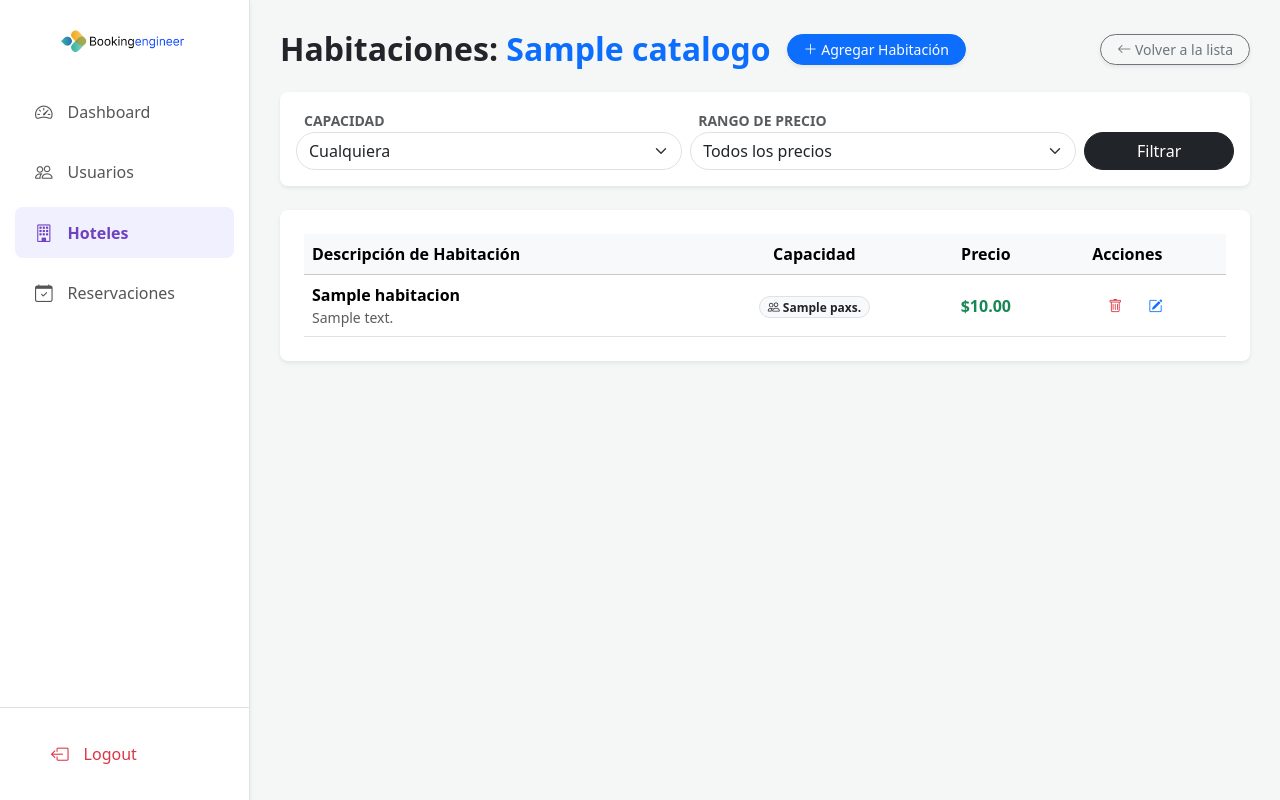
After one commit to markgiovany/5to-travel, a PHP site: page /admin/habitaciones.php?id=1 in a window 1280 px wide. The commit adds this page. Run offline with PHP 8.4, Linux system fonts and the light colour scheme; the visitor is signed in with stand-in values (Sample User, id 1); tables that the repository leaves empty or names only in its code hold one stand-in row (values such as "Sample post").

Commit message:
vista de habitaciones

```diff
--- a/admin/edit_hotel.php
+++ b/admin/edit_hotel.php
@@ -102,7 +102,7 @@ if ($_SERVER['REQUEST_METHOD'] == 'POST') {
             <li><a href="admin_dashboard.php" class="nav-link"><i class="bi bi-speedometer2"></i> Dashboard</a></li>
             <li><a href="users.php" class="nav-link"><i class="bi bi-people"></i> Usuarios</a></li>
             <li><a href="hoteles.php" class="nav-link active"><i class="bi bi-building"></i> Hoteles</a></li>
-            <li><a href="reservas.php" class="nav-link"><i class="bi bi-calendar-check"></i> Reservas</a></li>
+            <li><a href="reservaciones.php" class="nav-link"><i class="bi bi-calendar-check"></i> Reservaciones</a></li>
         </ul>
         <div class="p-3 border-top">
             <a href="../auth/logout.php" class="nav-link text-danger">
--- a/admin/edit_user.php
+++ b/admin/edit_user.php
@@ -60,7 +60,7 @@ if ($_SERVER['REQUEST_METHOD'] == 'POST') {
             <li><a href="admin_dashboard.php" class="nav-link"><i class="bi bi-speedometer2"></i> Dashboard</a></li>
             <li><a href="users.php" class="nav-link active"><i class="bi bi-people"></i> Usuarios</a></li>
             <li><a href="hoteles.php" class="nav-link"><i class="bi bi-building"></i> Hoteles</a></li>
-            <li><a href="reservas.php" class="nav-link"><i class="bi bi-calendar-check"></i> Reservas</a></li>
+            <li><a href="reservaciones.php" class="nav-link"><i class="bi bi-calendar-check"></i> Reservaciones</a></li>
         </ul>
         <div class="p-3 border-top">
             <a href="../auth/logout.php" class="nav-link text-danger">
--- /dev/null
+++ b/admin/habitaciones.php
@@ -0,0 +1,187 @@
+<?php
+session_start();
+include("../config/conexion.php");
+
+if (!isset($_SESSION['role']) || $_SESSION['role'] !== 'admin') {
+    header("Location: ../index.php");
+    exit();
+}
+
+if (!isset($_GET['id'])) {
+    header("Location: hoteles.php");
+    exit();
+}
+
+$id_hotel = mysqli_real_escape_string($conexion, $_GET['id']);
+
+$res_hotel = mysqli_query($conexion, "SELECT nombre FROM catalogo WHERE id_catalogo = '$id_hotel'");
+$hotel_info = mysqli_fetch_assoc($res_hotel);
+
+if (!$hotel_info) {
+    header("Location: hoteles.php");
+    exit();
+}
+
+$where_clauses = ["ch.id_catalogo = '$id_hotel'"];
+
+if (isset($_GET['capacidad']) && !empty($_GET['capacidad'])) {
+    $capacidad = mysqli_real_escape_string($conexion, $_GET['capacidad']);
+    $where_clauses[] = "ch.capacidad = '$capacidad'";
+}
+
+if (isset($_GET['precio_range']) && !empty($_GET['precio_range'])) {
+    $rango = $_GET['precio_range'];
+
+    if ($rango == '1') {
+        $where_clauses[] = "ch.precio <= 3000";
+    } elseif ($rango == '2') {
+        $where_clauses[] = "ch.precio BETWEEN 3001 AND 6000";
+    } elseif ($rango == '3') {
+        $where_clauses[] = "ch.precio BETWEEN 6001 AND 9000";
+    } elseif ($rango == '4') {
+        $where_clauses[] = "ch.precio BETWEEN 9001 AND 10000";
+    } elseif ($rango == '5') {
+        $where_clauses[] = "ch.precio > 10000";
+    }
+}
+
+$where_sql = " WHERE " . implode(" AND ", $where_clauses);
+
+$query = "SELECT ch.* FROM cat_catalogo_habitacion ch $where_sql ORDER BY ch.precio ASC";
+$resultado = mysqli_query($conexion, $query);
+
+if (!$resultado) {
+    die("Error en la consulta SQL: " . mysqli_error($conexion));
+}
+?>
+
+<!DOCTYPE html>
+<html lang="es">
+<head>
+    <meta charset="UTF-8">
+    <meta name="viewport" content="width=device-width, initial-scale=1.0">
+    <title>Brooking | Habitaciones de <?php echo $hotel_info['nombre']; ?></title>
+    <link href="https://cdn.jsdelivr.net/npm/bootstrap@5.3.3/dist/css/bootstrap.min.css" rel="stylesheet">
+    <link rel="stylesheet" href="https://cdn.jsdelivr.net/npm/bootstrap-icons@1.11.3/font/bootstrap-icons.min.css">
+    <link rel="stylesheet" href="../styles/admin_dashboard.css">
+</head>
+<body>
+
+<div class="d-flex">
+    <div class="sidebar d-flex flex-column shadow-sm">
+        <div class="p-4 text-center">
+            <img src="../imagenes/brooking.png" alt="Logo" width="140">
+        </div>
+        <ul class="nav flex-column mb-auto">
+            <li><a href="admin_dashboard.php" class="nav-link"><i class="bi bi-speedometer2"></i> Dashboard</a></li>
+            <li><a href="users.php" class="nav-link"><i class="bi bi-people"></i> Usuarios</a></li>
+            <li><a href="hoteles.php" class="nav-link active"><i class="bi bi-building"></i> Hoteles</a></li>
+            <li><a href="reservaciones.php" class="nav-link"><i class="bi bi-calendar-check"></i> Reservaciones</a></li>
+        </ul>
+        <div class="p-3 border-top">
+            <a href="../auth/logout.php" class="nav-link text-danger"><i class="bi bi-box-arrow-left"></i> Logout</a>
+        </div>
+    </div>
+
+    <div class="content">
+        <div class="d-flex justify-content-between align-items-center mb-4">
+            <div class="d-flex align-items-center gap-3">
+                <h2 class="fw-bold m-0">Habitaciones: <span class="text-primary"><?php echo $hotel_info['nombre']; ?></span></h2>
+                <a href="add_habitacion.php?id_hotel=<?php echo $id_hotel; ?>" class="btn btn-primary btn-sm rounded-pill px-3 shadow-sm">
+                    <i class="bi bi-plus-lg"></i> Agregar Habitación
+                </a>
+            </div>
+            <a href="hoteles.php" class="btn btn-outline-secondary btn-sm rounded-pill px-3 shadow-sm">
+                <i class="bi bi-arrow-left"></i> Volver a la lista
+            </a>
+        </div>
+
+        <div class="card mb-4 border-0 shadow-sm rounded-3">
+            <div class="card-body p-3">
+                <form method="GET" class="row g-2 align-items-end">
+                    <input type="hidden" name="id" value="<?php echo $id_hotel; ?>">
+
+                    <div class="col-md-5">
+                        <label class="small fw-bold text-muted ms-2">CAPACIDAD</label>
+                        <select name="capacidad" class="form-select rounded-pill">
+                            <option value="">Cualquiera</option>
+                            <option value="1" <?php echo (isset($_GET['capacidad']) && $_GET['capacidad'] == '1') ? 'selected' : ''; ?>>1 Persona</option>
+                            <option value="2" <?php echo (isset($_GET['capacidad']) && $_GET['capacidad'] == '2') ? 'selected' : ''; ?>>2 Personas</option>
+                            <option value="4" <?php echo (isset($_GET['capacidad']) && $_GET['capacidad'] == '4') ? 'selected' : ''; ?>>4 Personas</option>
+                        </select>
+                    </div>
+
+                    <div class="col-md-5">
+                        <label class="small fw-bold text-muted ms-2">RANGO DE PRECIO</label>
+                        <select name="precio_range" class="form-select rounded-pill">
+                            <option value="">Todos los precios</option>
+                            <option value="1" <?php echo (isset($_GET['precio_range']) && $_GET['precio_range'] == '1') ? 'selected' : ''; ?>>$3,000 o menos</option>
+                            <option value="2" <?php echo (isset($_GET['precio_range']) && $_GET['precio_range'] == '2') ? 'selected' : ''; ?>>$3,001 - $6,000</option>
+                            <option value="3" <?php echo (isset($_GET['precio_range']) && $_GET['precio_range'] == '3') ? 'selected' : ''; ?>>$6,001 - $9,000</option>
+                            <option value="4" <?php echo (isset($_GET['precio_range']) && $_GET['precio_range'] == '4') ? 'selected' : ''; ?>>$9,001 - $10,000</option>
+                            <option value="5" <?php echo (isset($_GET['precio_range']) && $_GET['precio_range'] == '5') ? 'selected' : ''; ?>>$10,000 o más</option>
+                        </select>
+                    </div>
+
+                    <div class="col-md-2">
+                        <button type="submit" class="btn btn-dark w-100 rounded-pill">Filtrar</button>
+                    </div>
+                </form>
+            </div>
+        </div>
+
+        <div class="card stat-card shadow-sm border-0 rounded-3">
+            <div class="card-body p-4">
+                <div class="table-responsive">
+                    <table class="table table-hover align-middle mb-0">
+                        <thead class="table-light">
+                            <tr>
+                                <th>Descripción de Habitación</th>
+                                <th class="text-center">Capacidad</th>
+                                <th class="text-center">Precio</th>
+                                <th class="text-center pe-4">Acciones</th>
+                            </tr>
+                        </thead>
+                        <tbody>
+                            <?php if(mysqli_num_rows($resultado) > 0): ?>
+                                <?php while($hab = mysqli_fetch_assoc($resultado)): ?>
+                                <tr>
+                                    <td>
+                                        <div class="fw-bold"><?php echo $hab['nombre']; ?></div>
+                                        <div class="text-muted small"><?php echo $hab['descripcion']; ?></div>
+                                    </td>
+                                    <td class="text-center">
+                                        <span class="badge bg-light text-dark border rounded-pill">
+                                            <i class="bi bi-people"></i> <?php echo $hab['capacidad']; ?> paxs.
+                                        </span>
+                                    </td>
+                                    <td class="text-center text-success fw-bold">
+                                        $<?php echo number_format($hab['precio'], 2); ?>
+                                    </td>
+                                    <td class="text-center">
+                                        <a href="delete_habitacion.php?name=<?php echo urlencode($hab['nombre']); ?>&id_hotel=<?php echo $id_hotel; ?>"
+                                           class="btn btn-sm text-danger" onclick="return confirm('¿Borrar?')">
+                                            <i class="bi bi-trash"></i>
+                                        </a>
+                                        <a href="edit_habitacion.php?name=<?php echo urlencode($hab['nombre']); ?>" class="btn btn-sm text-primary ms-1">
+                                            <i class="bi bi-pencil-square"></i>
+                                        </a>
+                                    </td>
+                                </tr>
+                                <?php endwhile; ?>
+                            <?php else: ?>
+                                <tr>
+                                    <td colspan="4" class="text-center py-5 text-muted">No se encontraron habitaciones.</td>
+                                </tr>
+                            <?php endif; ?>
+                        </tbody>
+                    </table>
+                </div>
+            </div>
+        </div>
+    </div>
+</div>
+
+<script src="https://cdn.jsdelivr.net/npm/bootstrap@5.3.3/dist/js/bootstrap.bundle.min.js"></script>
+</body>
+</html>
--- a/admin/hoteles.php
+++ b/admin/hoteles.php
@@ -64,7 +64,7 @@ if (!$resultado) {
             <li><a href="admin_dashboard.php" class="nav-link"><i class="bi bi-speedometer2"></i> Dashboard</a></li>
             <li><a href="users.php" class="nav-link"><i class="bi bi-people"></i> Usuarios</a></li>
             <li><a href="hoteles.php" class="nav-link active"><i class="bi bi-building"></i> Hoteles</a></li>
-            <li><a href="reservas.php" class="nav-link"><i class="bi bi-calendar-check"></i> Reservas</a></li>
+            <li><a href="reservaciones.php" class="nav-link"><i class="bi bi-calendar-check"></i> Reservaciones</a></li>
         </ul>
         <div class="p-3 border-top">
             <a href="../auth/logout.php" class="nav-link text-danger"><i class="bi bi-box-arrow-left"></i> Logout</a>
--- a/admin/users.php
+++ b/admin/users.php
@@ -50,7 +50,7 @@ if (!$resultado) {
             <li><a href="admin_dashboard.php" class="nav-link"><i class="bi bi-speedometer2"></i> Dashboard</a></li>
             <li><a href="users.php" class="nav-link active"><i class="bi bi-people"></i> Usuarios</a></li>
             <li><a href="hoteles.php" class="nav-link"><i class="bi bi-building"></i> Hoteles</a></li>
-            <li><a href="reservas.php" class="nav-link"><i class="bi bi-calendar-check"></i> Reservas</a></li>
+            <li><a href="reservaciones.php" class="nav-link"><i class="bi bi-calendar-check"></i> Reservaciones</a></li>
         </ul>
 
         <div class="p-3 border-top">
```
Also changed, not shown: admin/add_habitacion.php (added, +98 -0 lines), admin/admin_dashboard.php (+23 -17 lines).
